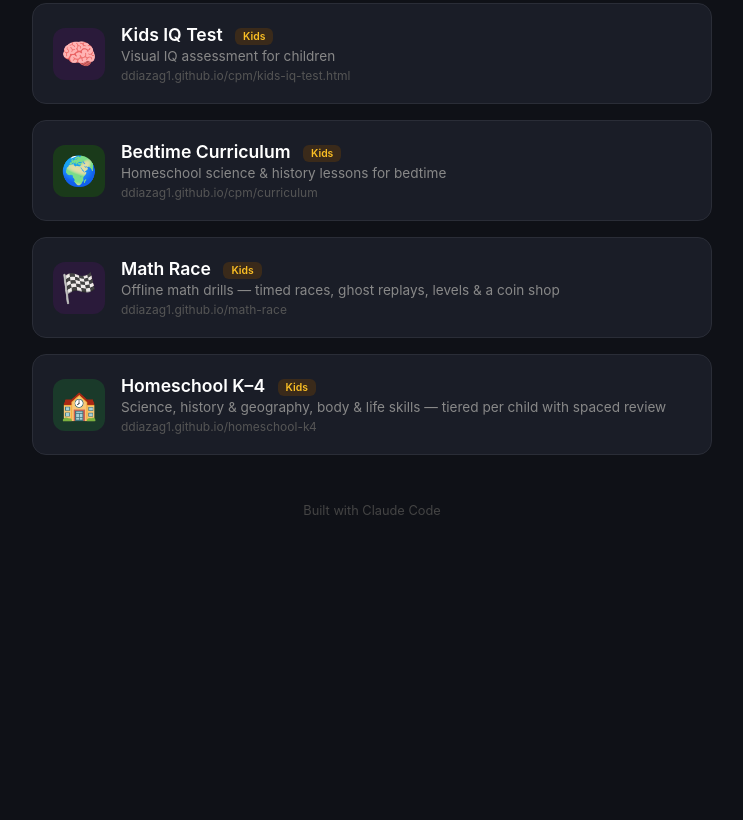
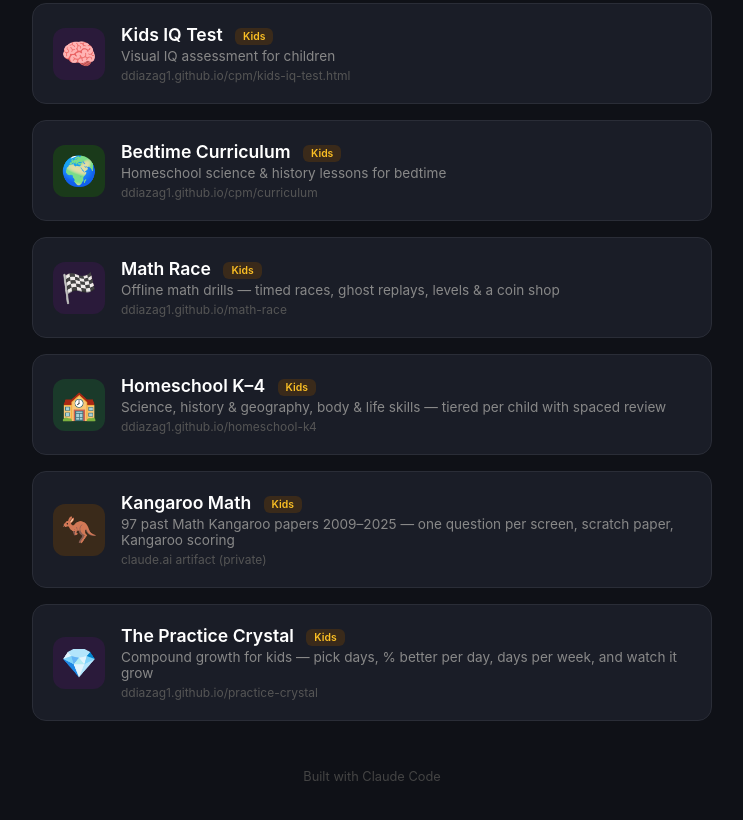
Before and after one commit to ddiazag1/ddiazag1.github.io, a plain HTML site: page index.html in a window 1280 px wide. Shown: the part 1066-1886 px from the top of the page, without its empty margins (268-1011 px from the left). Before the commit the page ends 1624 px from the top, so only its background shows below. Drawn offline with Linux system fonts and the light colour scheme.

Commit message:
Kids: add Kangaroo Math and The Practice Crystal

```diff
--- a/index.html
+++ b/index.html
@@ -138,6 +138,22 @@ footer{text-align:center;margin-top:48px;color:#444;font-size:.8rem}
         <div class="card-url">ddiazag1.github.io/homeschool-k4</div>
       </div>
     </a>
+    <a class="card" href="https://claude.ai/artifact/9Yzr6wyPvqwA3H1HdAzoCo" target="_blank">
+      <div class="icon" style="background:#3A2A1A">&#x1F998;</div>
+      <div class="card-text">
+        <div class="card-title">Kangaroo Math <span class="tag tag-kids">Kids</span></div>
+        <div class="card-desc">97 past Math Kangaroo papers 2009&ndash;2025 &mdash; one question per screen, scratch paper, Kangaroo scoring</div>
+        <div class="card-url">claude.ai artifact (private)</div>
+      </div>
+    </a>
+    <a class="card" href="https://ddiazag1.github.io/practice-crystal/" target="_blank">
+      <div class="icon" style="background:#2A1A3A">&#x1F48E;</div>
+      <div class="card-text">
+        <div class="card-title">The Practice Crystal <span class="tag tag-kids">Kids</span></div>
+        <div class="card-desc">Compound growth for kids &mdash; pick days, % better per day, days per week, and watch it grow</div>
+        <div class="card-url">ddiazag1.github.io/practice-crystal</div>
+      </div>
+    </a>
   </div>
 
   <footer>Built with Claude Code</footer>
```
